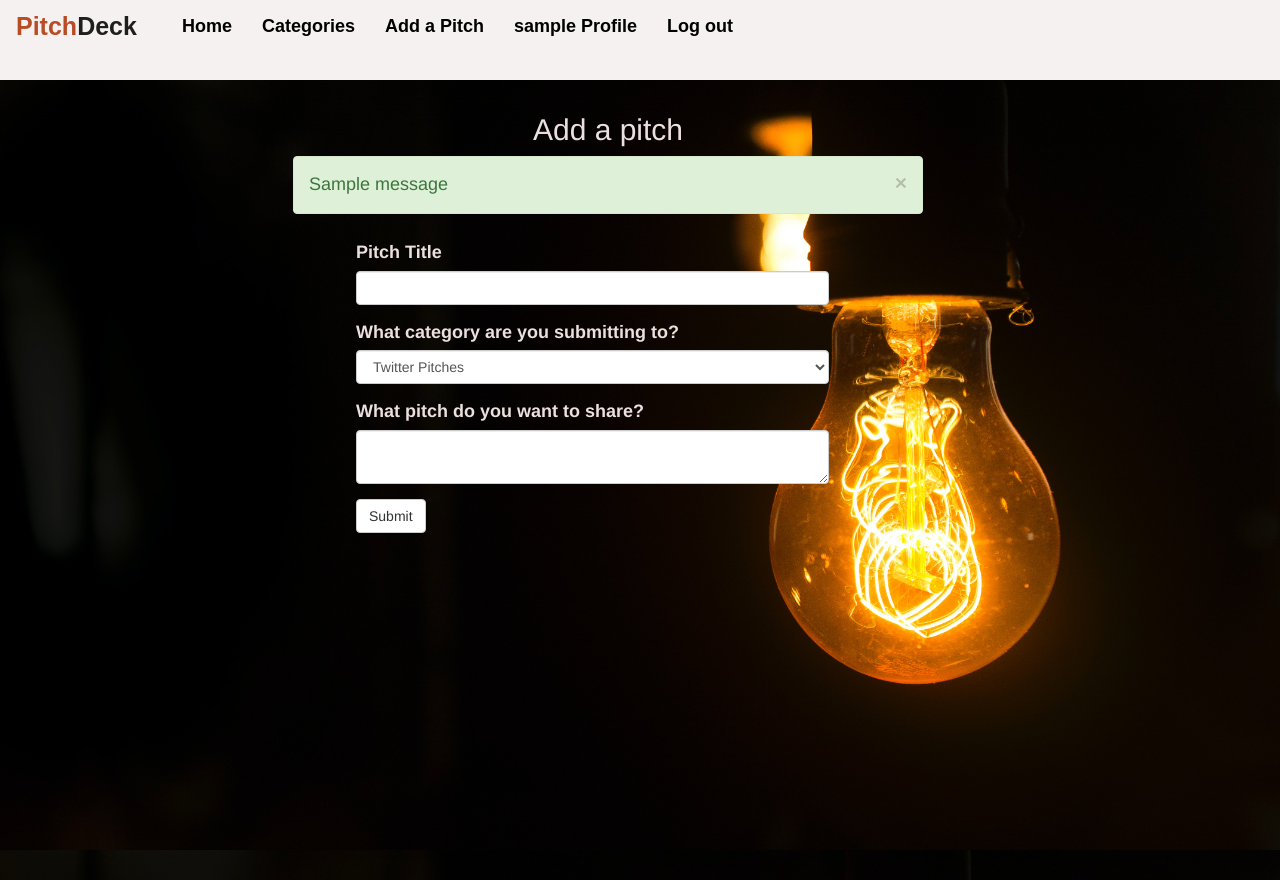
After one commit to felkiriinya/Pitch-app, a Flask app: page /user/1/pitch in a window 1280 px wide. The commit adds this page. Run offline with Flask 2, Linux system fonts and the light colour scheme; a user stored in the database is signed in; tables that the repository leaves empty hold one stand-in row (values such as "Sample post"); one stand-in notice (Sample message) is shown; some libraries are stand-ins or nearby versions.

Commit message:
added function to allow a user to add a pitch

```diff
--- a/app/main/forms.py
+++ b/app/main/forms.py
@@ -5,3 +5,9 @@ from wtforms.validators import Required
 class UpdateProfile(FlaskForm):
     bio = TextAreaField('Add or Update your bio so that we get to know you.',validators = [Required()])
     submit = SubmitField('Submit')
+
+class AddPitch(FlaskForm):
+    title = StringField("Pitch Title", validators = [Required()])
+    category = SelectField("What category are you submitting to?", choices=[("Twitter", "Twitter Pitches"), ( "Elevator", "Elevator Pitches"), ("Competition", "Competition Pitches"), ("Investor", "Investor Pitches")],validators=[Required()])
+    content = TextAreaField('What pitch do you want to share?',validators = [Required()] )
+    submit = SubmitField('Submit')
--- a/app/main/views.py
+++ b/app/main/views.py
@@ -1,8 +1,8 @@
-from flask import render_template,request,redirect,url_for,abort
+from flask import render_template,request,redirect,url_for,abort,flash
 from . import main
 from flask_login import login_required
-from ..models import User
-from .forms import UpdateProfile
+from ..models import User,Pitch
+from .forms import UpdateProfile,AddPitch
 from .. import db,photos
 
 
@@ -63,3 +63,22 @@ def update_pic(uname):
         user.profile_pic_path = path
         db.session.commit()
     return redirect(url_for('main.profile',uname=uname))
+
+
+@main.route('/user/<pitchname>/pitch',methods = ['GET','POST'])
+@login_required
+def addapitch(pitchname):
+
+    form = AddPitch()
+
+    if form.validate_on_submit():
+
+        pitch = Pitch(content=form.content.data,name=form.title.data)
+        db.session.add(pitch)
+        db.session.commit()
+
+
+        flash('Your pitch has been posted!', 'success')
+        return redirect(url_for('main.addapitch',pitchname=pitch.name))
+    title = 'Add a new Pitch'
+    return render_template('add_pitch.html',form =form)
--- a/app/models.py
+++ b/app/models.py
@@ -41,7 +41,13 @@ class Pitch(db.Model):
 
     id = db.Column(db.Integer,primary_key = True)
     name = db.Column(db.String(255))
+    content = db.Column(db.String())
+    owner = db.Column(db.String())
     users = db.relationship('User',backref ='pitch',lazy='dynamic')
+
+    def save_pitch(self):
+        db.session.add(self)
+        db.session.commit()
 
     def __repr__(self):
         return f'Pitch{self.name}'
--- /dev/null
+++ b/app/templates/add_pitch.html
@@ -0,0 +1,32 @@
+{% extends 'base.html'%}
+{% import 'bootstrap/wtf.html' as wtf%}
+
+{% block navbar %}
+        {% include 'navbar.html' %}
+{% endblock %}
+
+{% block styles%}
+{{ super() }}
+<link rel="stylesheet" href="{{url_for('static',filename='css/profile.css')}}">
+{% endblock styles%}
+{% block content %}
+<div class="container form">
+  <h2 class="text-center">Add a pitch</h2>
+    <div class="row">
+      <div class= "col-md-2"> </div>
+      <div class="col-md-8">
+      <!--Flash message -->
+      {% for message in get_flashed_messages() %}
+        <div class="alert alert-success">
+        <button type="button" class="close" data-dismiss="alert">&times;</button>
+        {{ message }}
+        </div>
+      {% endfor %}
+      <!-- Login form -->
+
+      {{wtf.quick_form(form)}}
+     </div>
+     <div class="col-md-2"> </div>
+    </div>
+</div>
+{% endblock %}
--- a/app/templates/navbar.html
+++ b/app/templates/navbar.html
@@ -25,7 +25,7 @@ margin: 0 !important; min-height: 10vh;">
 
                         </div>
                     </li>
-                    <li><a href="/" style="color: black; color: black;text-decoration: none; font-size: 18px; font-weight: bold; font-family: Arial, Helvetica, sans-serif;">Add a Pitch</a></li>
+                    <li><a href="{{url_for('main.addapitch',pitchname=current_user.username)}}" style="color: black; color: black;text-decoration: none; font-size: 18px; font-weight: bold; font-family: Arial, Helvetica, sans-serif;">Add a Pitch</a></li>
                     <li ><a href="{{url_for('main.profile',uname=current_user.username)}}" style=" color: black;text-decoration: none; font-size: 18px; font-weight: bold; font-family: Arial, Helvetica, sans-serif;"> {{current_user.username}} Profile</a></li>
                     <li><a href="{{url_for('auth.logout')}}" style=" color: black;text-decoration: none; font-size: 18px; font-weight: bold; font-family: Arial, Helvetica, sans-serif;">Log out</a></li>
                 </ul>
```
Also changed, not shown: app/templates/profile/profile.html (+15 -0 lines), migrations/versions/d098c93d38fb_initial_migration.py (renamed from migrations/versions/67941eb228df_initial_migration.py, +5 -3 lines).
